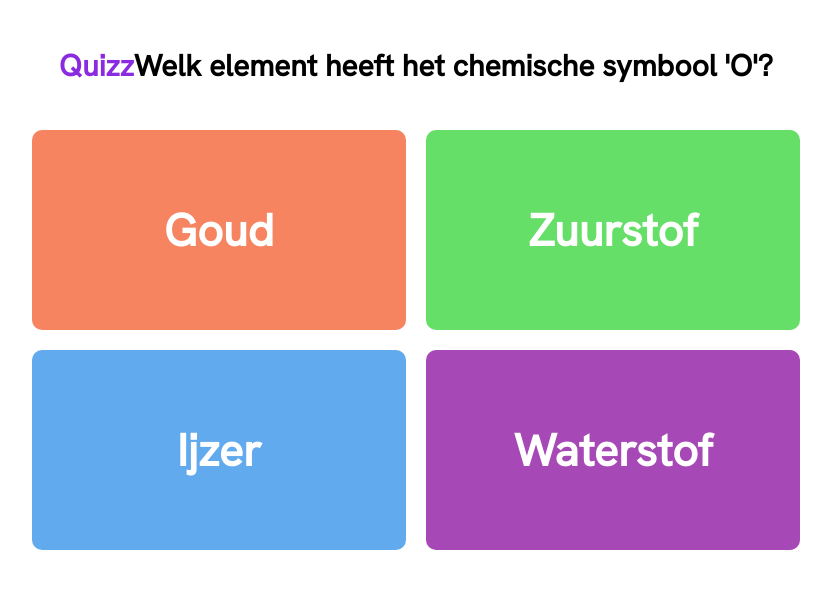
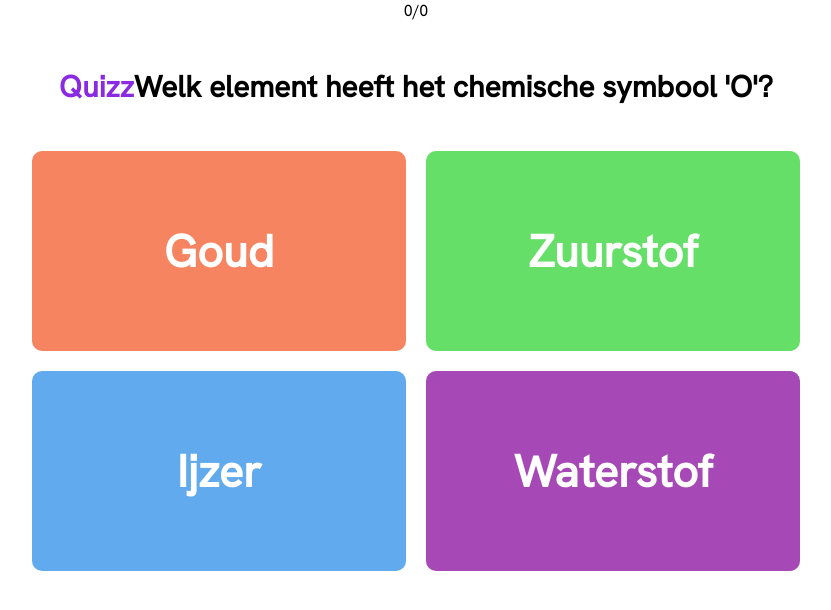
Before and after one commit to MertBaba68/quizreactlearningstory, a React (Vite) app: page / in a window 1280 px wide. Shown: the top 610 px of the page, without its empty margins (224-1055 px from the left). Built offline with nearby package versions, Linux system fonts and the light colour scheme; a web font is replaced by a local one.

Commit message:
added score system

```diff
--- a/src/components/Answer.jsx
+++ b/src/components/Answer.jsx
@@ -5,7 +5,7 @@ const Answer = ({ answer, onClickAnswer }) => {
     const[isShaking, setIsShaking] = useState(false);
 
     const handleClick = () => {
-        if (!answer.correct) {
+        if (!answer.correct && !isShaking) {
             setIsShaking(true);
             setTimeout(() => setIsShaking(false), 750);
         }
--- a/src/components/Page.jsx
+++ b/src/components/Page.jsx
@@ -7,13 +7,19 @@ import {getRandomQuiz} from "../utils/DummyDataService.jsx";
 function Page() {
     const[quiz, setQuiz] = useState("");
     const[prevQuiz, setPrevQuiz] = useState("");
+    const[score, setScore] = useState(0);
+    const[amountOfQuestions, setAmountOfQuestions] = useState(0);
 
     useEffect(() => {
         setQuiz(getRandomQuiz())
     }, []);
 
     const handleAnswer = (answer) => {
-        if (answer === true) createNewQuiz(prevQuiz);
+        if (answer === true) {
+            setScore(score+1)
+        }
+
+        createNewQuiz(prevQuiz);
     }
 
     const createNewQuiz = () => {
@@ -25,11 +31,13 @@ function Page() {
 
         setPrevQuiz(quiz);
         setQuiz(newQuiz);
+        setAmountOfQuestions(amountOfQuestions+1);
     }
 
     return (
         <>
             <div className="page-container">
+                <span>{score}/{amountOfQuestions}</span>
                 {quiz ? (
                     <>
                         <Header question={quiz.question} />
```
